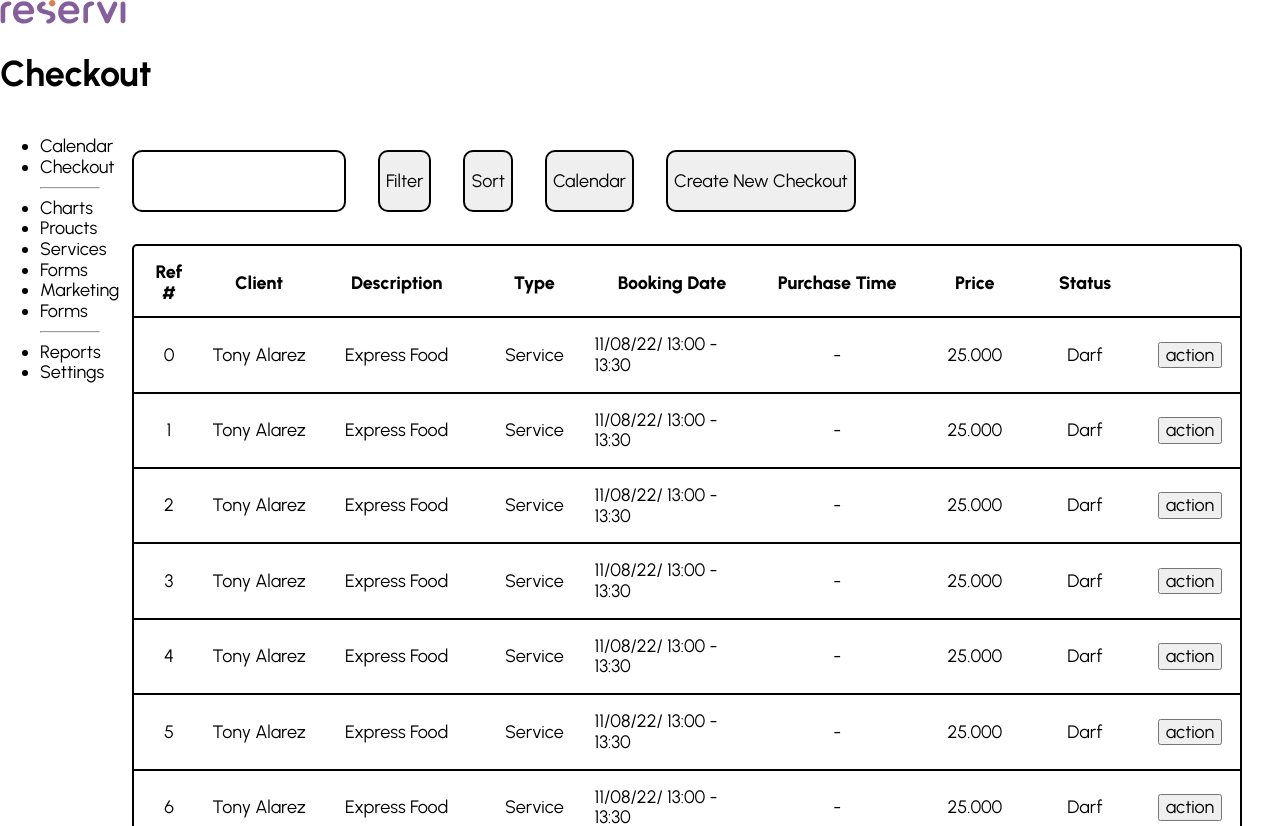
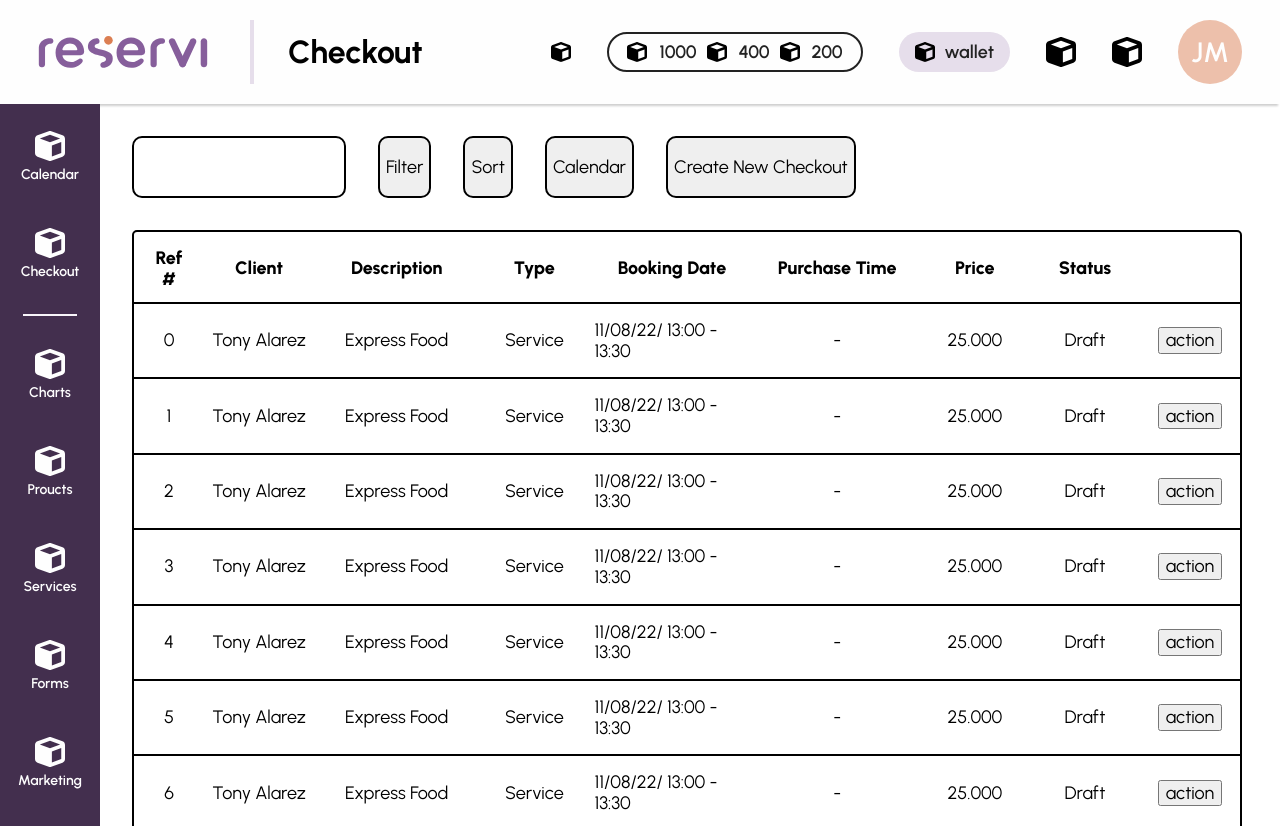
Before and after one commit to rodolfomayora/rsv-assessment, a React (Vite) app: page / in a window 1280 px wide. Shown: the top 826 px of the page. Built offline with nearby package versions, Linux system fonts and the light colour scheme.

Commit message:
feat(src): abstrated dashboard layout

```diff
--- a/src/App.css
+++ b/src/App.css
@@ -3,12 +3,6 @@
   place-content: center center;
   min-height: 100svh;
 } */
-
-.layout {
-  display: grid;
-  grid-template-columns: 100px 1fr;
-  min-height: calc(100svh - var(--desktop-header-height));
-}
 
 .main {
   display: grid;
--- a/src/App.tsx
+++ b/src/App.tsx
@@ -1,30 +1,9 @@
-import Logo from '#/assets/svg/reservi-logo.svg?react';
+import { Dashboard } from '#/layouts/Dashboard';
 import './App.css'
 
 export function App () {
   return (
-    <>
-      <header className="header">
-        <Logo className="logo" />
-        <h1 className="title">Checkout</h1>
-      </header>
-      <div className="layout">
-        <nav className="navigation">
-          <ul className="list">
-            <li><a><span>Calendar</span></a></li>
-            <li><a><span>Checkout</span></a></li>
-            <div><hr /></div>
-            <li><a><span>Charts</span></a></li>
-            <li><a><span>Proucts</span></a></li>
-            <li><a><span>Services</span></a></li>
-            <li><a><span>Forms</span></a></li>
-            <li><a><span>Marketing</span></a></li>
-            <li><a><span>Forms</span></a></li>
-            <div><hr /></div>
-            <li><a><span>Reports</span></a></li>
-            <li><a><span>Settings</span></a></li>
-          </ul>
-        </nav>
+    <Dashboard>
       <main className="main">
         <div className="filters">
           <input type="text" className="input" />
@@ -50,7 +29,7 @@ export function App () {
           <tbody>
             {
               Array(20).fill(0).map((_, index) => (
-                  <tr>
+                <tr key={index}>
                   <td scope="row">{index}</td>
                   <td>Tony Alarez</td>
                   <td>Express Food</td>
@@ -58,7 +37,7 @@ export function App () {
                   <td>11/08/22/ 13:00 - 13:30</td>
                   <td>-</td>
                   <td>25.000</td>
-                    <td>Darf</td>
+                  <td>Draft</td>
                   <td><button>action</button></td>
                 </tr>
               ))
@@ -66,7 +45,6 @@ export function App () {
           </tbody>
         </table>
       </main>
-      </div>
-    </>
+    </Dashboard>
   )
 }
--- /dev/null
+++ b/src/layouts/Dashboard/index.tsx
@@ -0,0 +1,20 @@
+import type { ReactNode } from 'react';
+import { Header } from '#/components/Header';
+import { Navigation } from '#/components/Navigation';
+import styles from './styles.module.css';
+
+type Props = {
+  children: ReactNode,
+}
+
+export function Dashboard ({ children }: Props) {
+  return (
+    <>
+      <Header />
+      <div className={styles.Layout}>
+        <Navigation />
+        {children}
+      </div>
+    </>
+  )
+}
--- /dev/null
+++ b/src/layouts/Dashboard/styles.module.css
@@ -0,0 +1,5 @@
+.Layout {
+  display: grid;
+  grid-template-columns: 100px 1fr;
+  min-height: calc(100svh - var(--desktop-header-height));
+}
```
Lines whose indentation alone changed are shown as unchanged.
